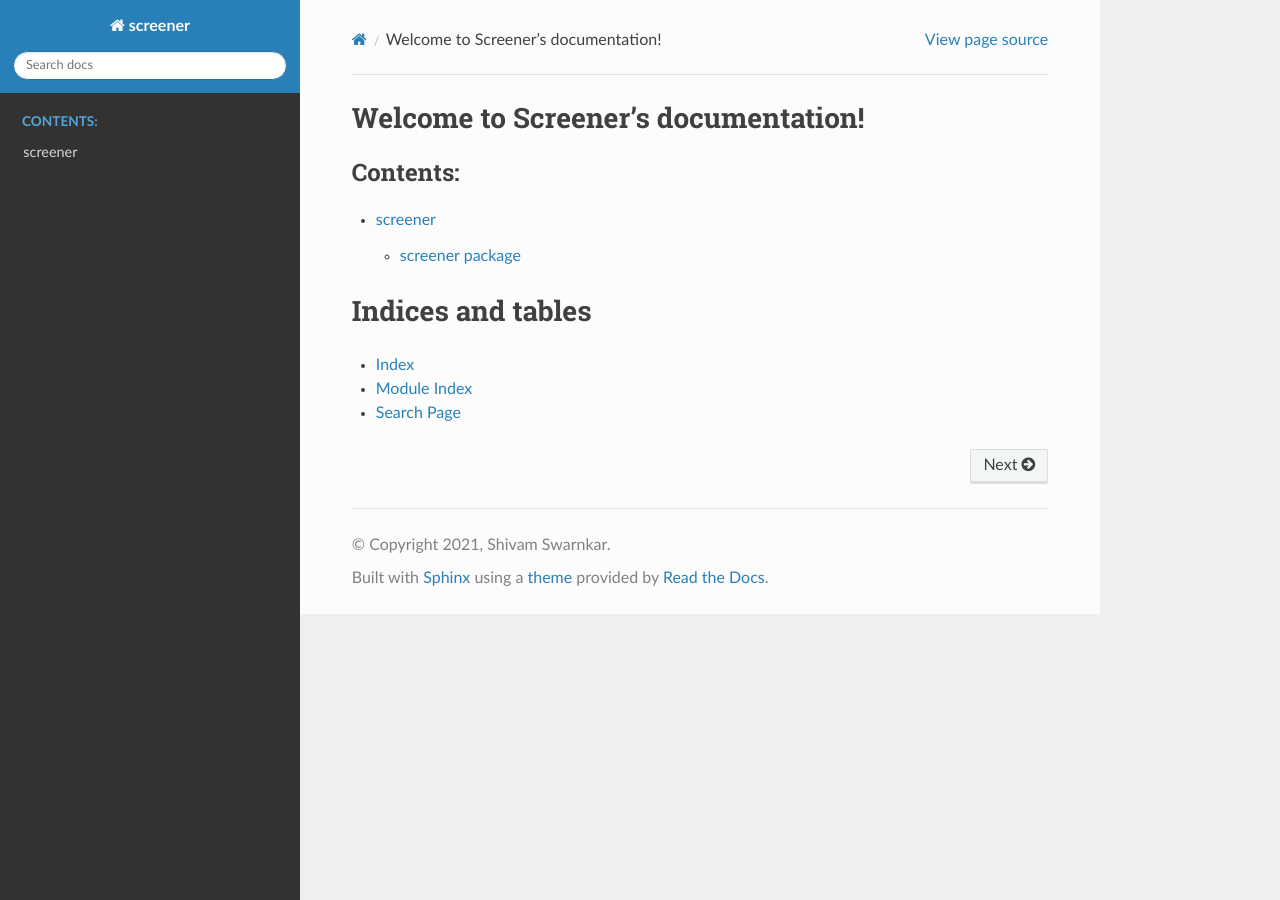
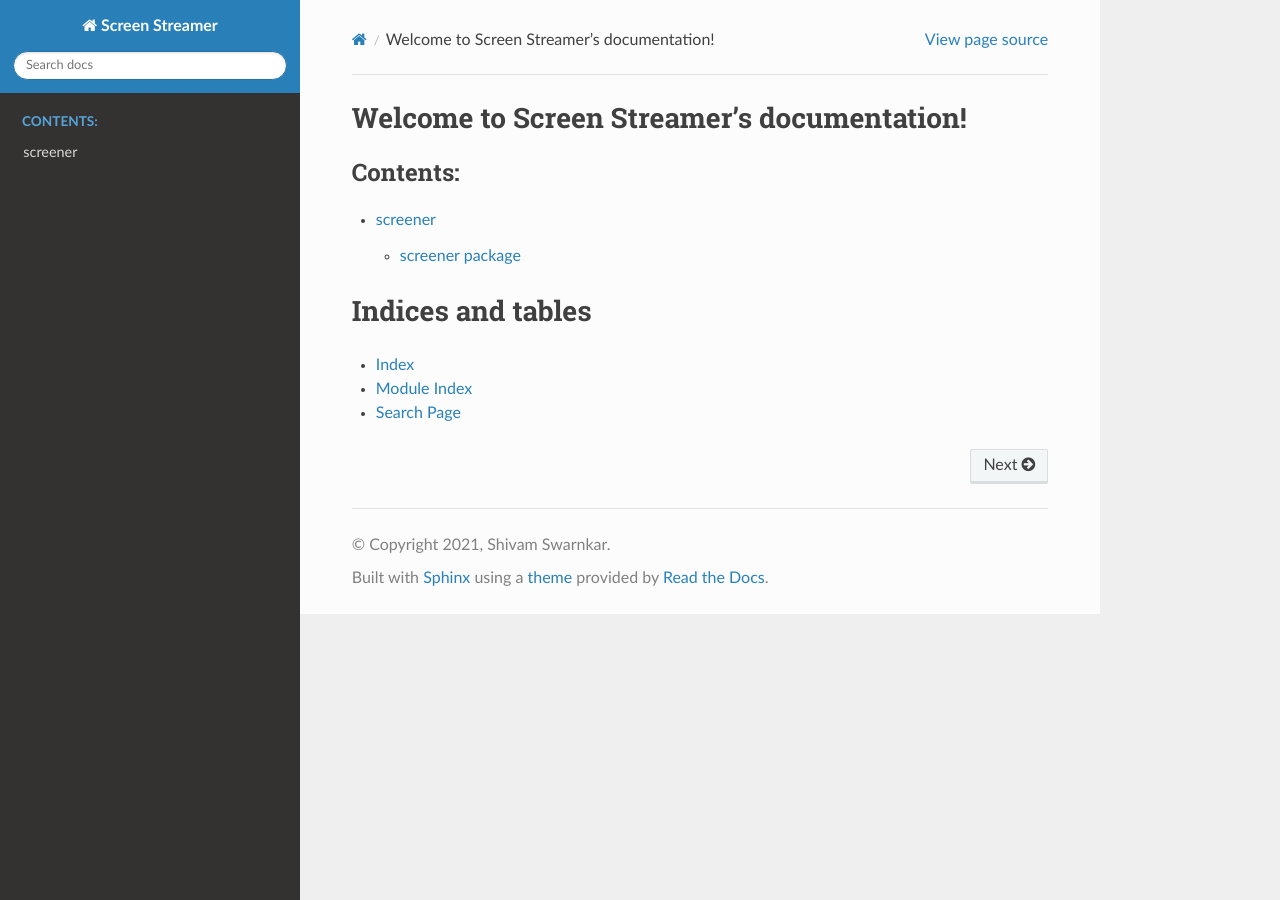
Before and after one commit to shivamswarnkar/screen-streamer, a Sphinx documentation site: the page built from docs/index.rst, in a window 1280 px wide. Built offline with Sphinx 7.4.7 and the Read the Docs theme 2.0.0, drawn with Linux system fonts in a browser that asks for light colours.

Commit message:
update docs

```diff
--- a/docs/conf.py
+++ b/docs/conf.py
@@ -13,13 +13,11 @@
 import os
 import sys
 
-sys.path.insert(
-    0,
-    os.path.abspath('/Users/shivamswarnkar/Desktop/projects/screen-streamer'))
+sys.path.insert(0, os.path.abspath('../'))
 
 # -- Project information -----------------------------------------------------
 
-project = 'screener'
+project = 'Screen Streamer'
 copyright = '2021, Shivam Swarnkar'
 author = 'Shivam Swarnkar'
 
@@ -39,7 +37,7 @@ templates_path = ['_templates']
 # List of patterns, relative to source directory, that match files and
 # directories to ignore when looking for source files.
 # This pattern also affects html_static_path and html_extra_path.
-exclude_patterns = []
+exclude_patterns = ['_build', 'Thumbs.db', '.DS_Store']
 
 # -- Options for HTML output -------------------------------------------------
 
--- a/docs/index.rst
+++ b/docs/index.rst
@@ -1,10 +1,10 @@
-.. Screener documentation master file, created by
-   sphinx-quickstart on Tue Jun  8 21:12:40 2021.
+.. Screen Streamer documentation master file, created by
+   sphinx-quickstart on Tue Jun  8 21:45:37 2021.
    You can adapt this file completely to your liking, but it should at least
    contain the root `toctree` directive.
 
-Welcome to Screener's documentation!
-====================================
+Welcome to Screen Streamer's documentation!
+===========================================
 
 .. toctree::
    :maxdepth: 2
@@ -13,7 +13,6 @@ Welcome to Screener's documentation!
    modules
 
 
-
 Indices and tables
 ==================
 
```
Also changed, not shown: requirements.txt (+4 -4 lines).
